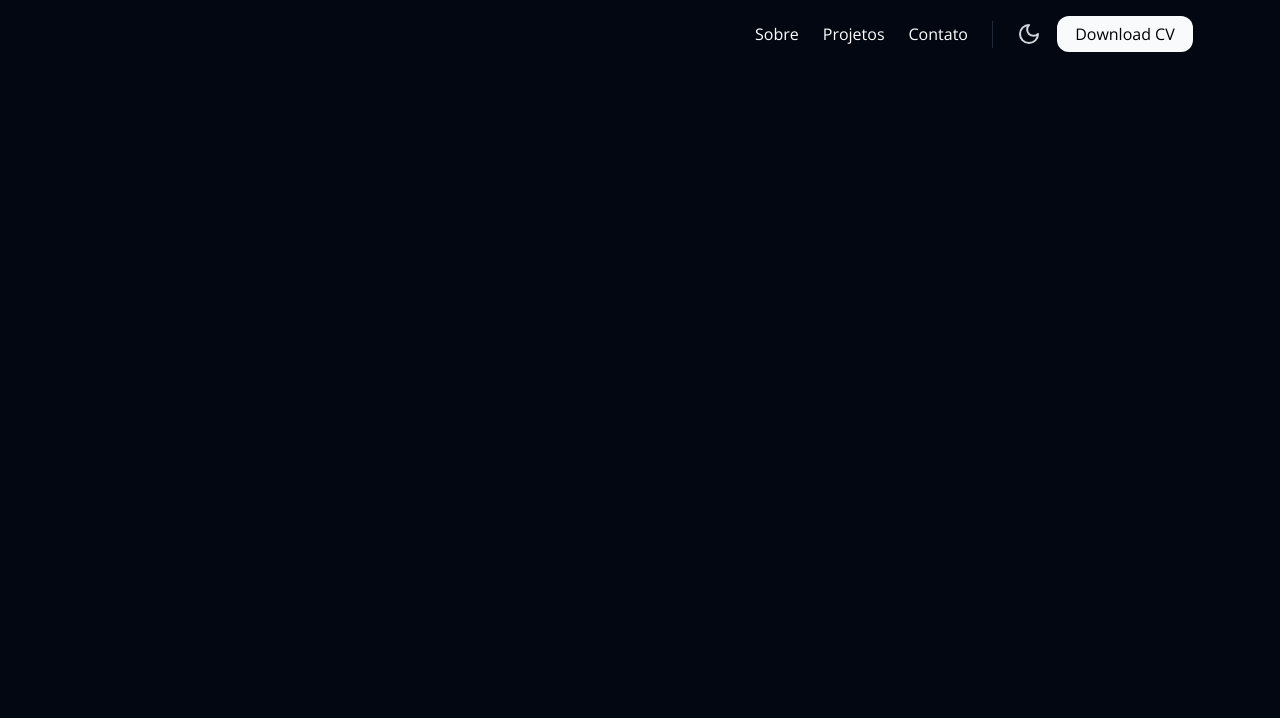
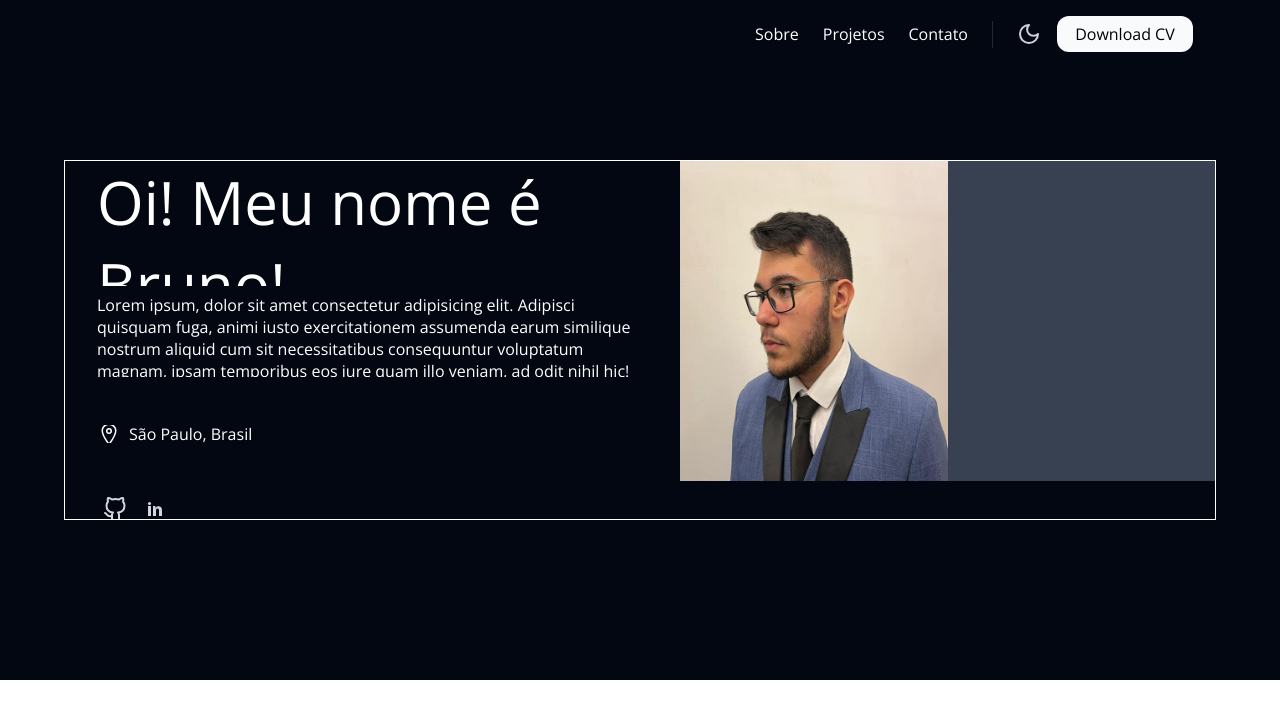
Before and after one commit to Brun0Silveir4/portfolio, a React (Vite) app: page / in a window 1280 px wide. Shown: the top 718 px of the page. Built offline with nearby package versions, Linux system fonts and the light colour scheme.

Commit message:
add: starting home page

```diff
--- a/src/pages/home/App.jsx
+++ b/src/pages/home/App.jsx
@@ -3,21 +3,54 @@ import { useState, useEffect } from "react";
 
 import Header from "../../components/header/Header";
 
+import formalPhoto from "../../../public/images/foto-formal.jpg";
+
+import { IoLocationOutline } from "react-icons/io5";
+import { FiGithub } from "react-icons/fi";
+import { TiSocialLinkedin } from "react-icons/ti";
+
 export default function App() {
-
-
-
   return (
     <div className="home-content">
-     <Header />
+      <Header />
       <div className="intro">
-        <div className="text-group">
-          <div className="title"></div>
-          <div className="resumed-bio"></div>
-          <div className="locale"></div>
-          <div className="social-media"></div>
+        <div className="intro-content">
+          <div className="text-content">
+            <div className="name-bio">
+              <div className="title">
+                <p>Oi! Meu nome é Bruno!</p>
+              </div>
+              <div className="resumed-bio">
+                <p>
+                  Lorem ipsum, dolor sit amet consectetur adipisicing elit.
+                  Adipisci quisquam fuga, animi iusto exercitationem assumenda
+                  earum similique nostrum aliquid cum sit necessitatibus
+                  consequuntur voluptatum magnam, ipsam temporibus eos iure quam
+                  illo veniam, ad odit nihil hic! Suscipit delectus ab mollitia!
+                </p>
+              </div>
+            </div>
+            <div className="locale">
+              <IoLocationOutline size={24} />
+              <p>São Paulo, Brasil</p>
+            </div>
+            <div className="social-media">
+              <a href="https://github.com/Brun0Silveir4" target="_blank">
+                <FiGithub className="git" />
+              </a>
+              <a
+                href="https://www.linkedin.com/in/bruno-silveira-dionisio/"
+                target="_blank"
+              >
+                <TiSocialLinkedin className="link" />
+              </a>
+            </div>
+          </div>
+          <div className="image">
+            <img src={formalPhoto} alt="" height={320} width={300} />
+            <div className="back-photo"></div>
+          </div>
         </div>
-        <div className="image"></div>
       </div>
     </div>
   );
--- a/src/pages/home/App.scss
+++ b/src/pages/home/App.scss
@@ -5,7 +5,88 @@
 
   .intro {
     width: 100%;
-    height: 100vh;
+    height: 85vh;
     background-color: #030712;
+    display: flex;
+    justify-content: center;
+    align-items: center;
+
+    .intro-content {
+      border: 1px solid white;
+      height: 360px;
+      width: 90%;
+      gap: 48px;
+      display: flex;
+
+      .text-content {
+        height: 100%;
+        width: 55%;
+        display: flex;
+        flex-direction: column;
+        gap: 48px;
+        padding-left: 32px;
+
+
+
+        .name-bio {
+          display: flex;
+          flex-direction: column;
+          gap: 8px;
+
+          .title p {
+            font-size: 60px;
+          }
+
+          .resumed-bio p {
+            font-size: 16px;
+          }
+        }
+
+        .locale {
+          display: flex;
+          align-items: center;
+          gap: 8px;
+        }
+
+        .social-media {
+          display: flex;
+          gap: 4px;
+
+          a {
+            text-decoration: none;
+            height: 36px;
+            width: 36px;
+            display: flex;
+            justify-content: center;
+            align-items: center;
+            border: 1px solid transparent;
+            border-radius: 8px;
+            transition: 0.2s ease;
+
+            &:hover {
+              background-color: #1F2937;
+            }
+          }
+
+          .git,
+          .link {
+            color: #D1D5DB;
+            font-size: 24px;
+          }
+
+        }
+
+
+      }
+
+      .image {
+        display: flex;
+        .back-photo {
+          width: 300px;
+          height: 320px;
+          background-color: #374151;
+        }
+      }
+    }
   }
 }
```
Also changed, not shown: public/images/foto-formal.jpg (added).
